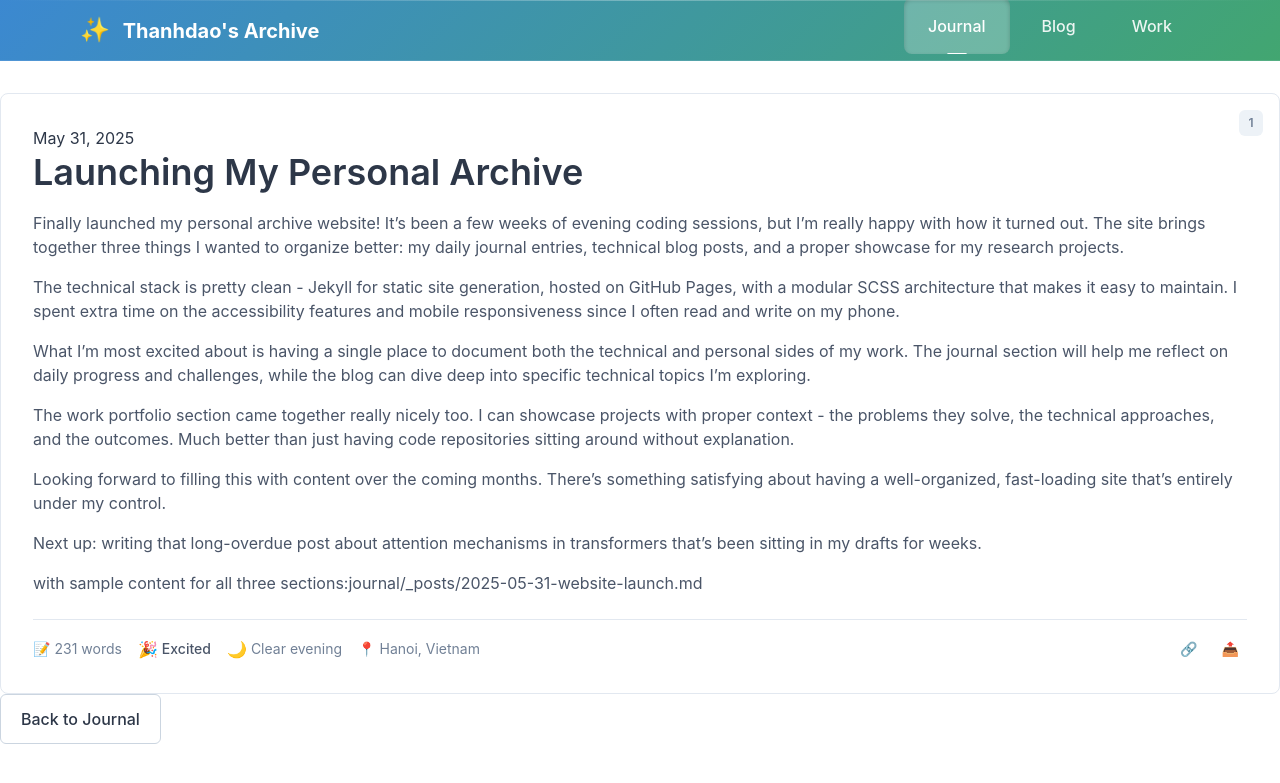
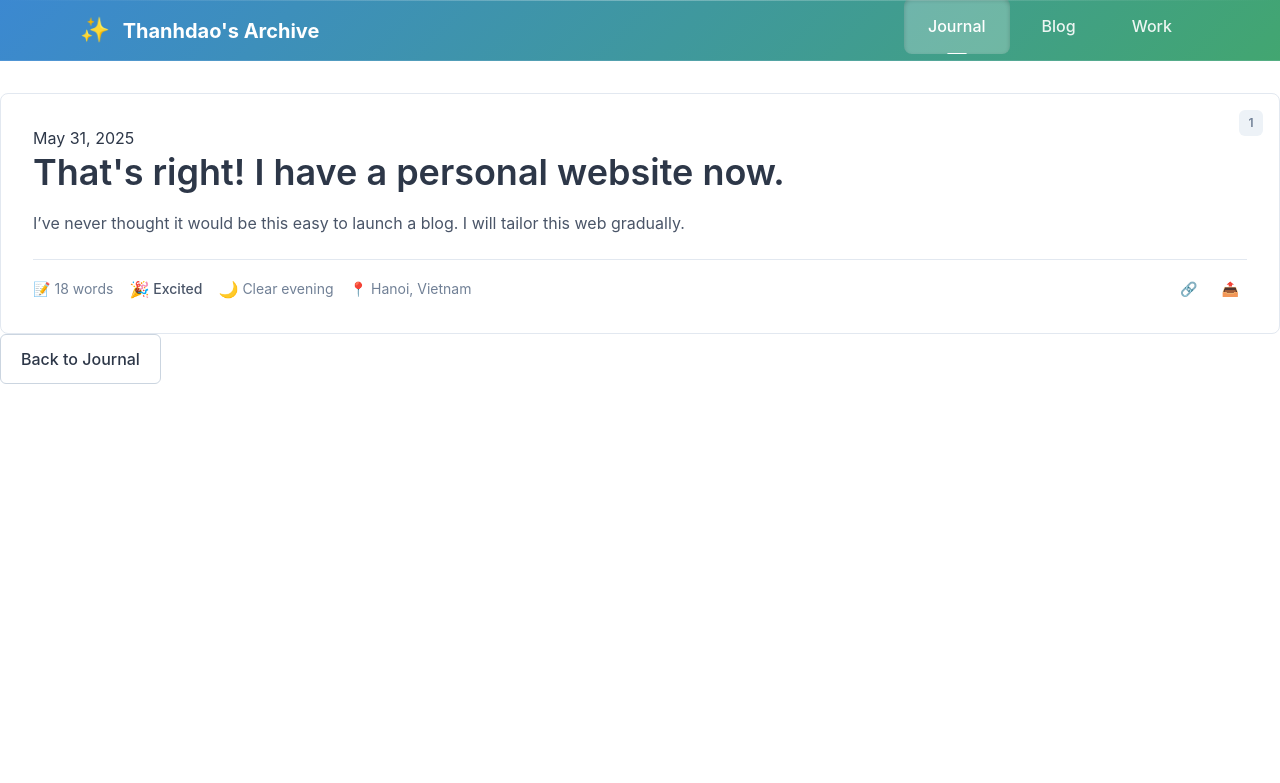
Before and after one commit to thanhdaonguyen/20s-archive, a Jekyll site: the page built from journal/_posts/2025-05-31-website-launch.md, in a window 1280 px wide and 900 px high. Shown: the top 783 px of the window. Built offline with Jekyll 4.4.1, drawn with Linux system fonts in a browser that asks for light colours.

Commit message:
edit first journal post

```diff
--- a/journal/_posts/2025-05-31-website-launch.md
+++ b/journal/_posts/2025-05-31-website-launch.md
@@ -1,6 +1,6 @@
 ---
 layout: journal
-title: "Launching My Personal Archive"
+title: "That's right! I have a personal website now. "
 date: 2025-05-31 20:30:00 +0700
 categories: [journal]
 mood:
@@ -19,16 +19,5 @@ location: "Hanoi, Vietnam"
 #     caption: "Working through the final design details"
 ---
 
-Finally launched my personal archive website! It's been a few weeks of evening coding sessions, but I'm really happy with how it turned out. The site brings together three things I wanted to organize better: my daily journal entries, technical blog posts, and a proper showcase for my research projects.
 
-The technical stack is pretty clean - Jekyll for static site generation, hosted on GitHub Pages, with a modular SCSS architecture that makes it easy to maintain. I spent extra time on the accessibility features and mobile responsiveness since I often read and write on my phone.
-
-What I'm most excited about is having a single place to document both the technical and personal sides of my work. The journal section will help me reflect on daily progress and challenges, while the blog can dive deep into specific technical topics I'm exploring.
-
-The work portfolio section came together really nicely too. I can showcase projects with proper context - the problems they solve, the technical approaches, and the outcomes. Much better than just having code repositories sitting around without explanation.
-
-Looking forward to filling this with content over the coming months. There's something satisfying about having a well-organized, fast-loading site that's entirely under my control.
-
-Next up: writing that long-overdue post about attention mechanisms in transformers that's been sitting in my drafts for weeks.
-
-with sample content for all three sections:journal/_posts/2025-05-31-website-launch.md
+I've never thought it would be this easy to launch a blog. I will tailor this web gradually.
```
